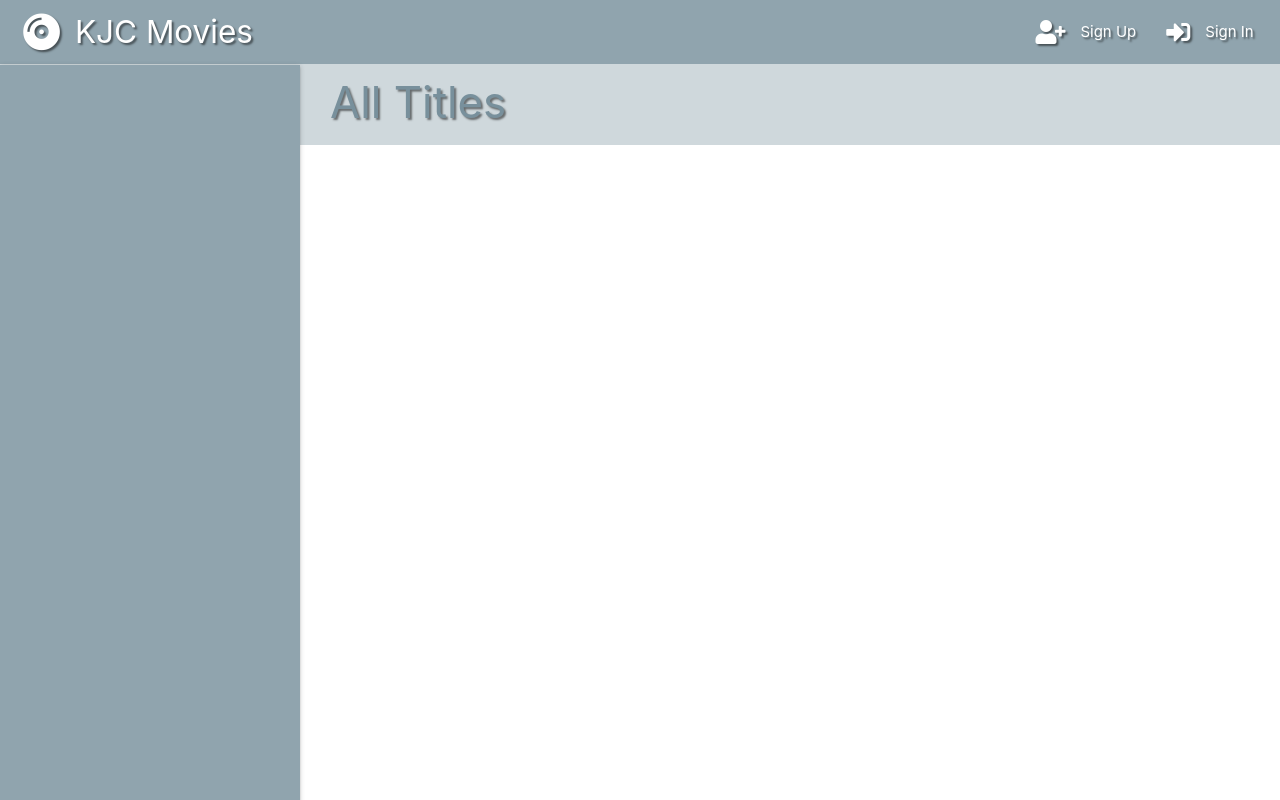
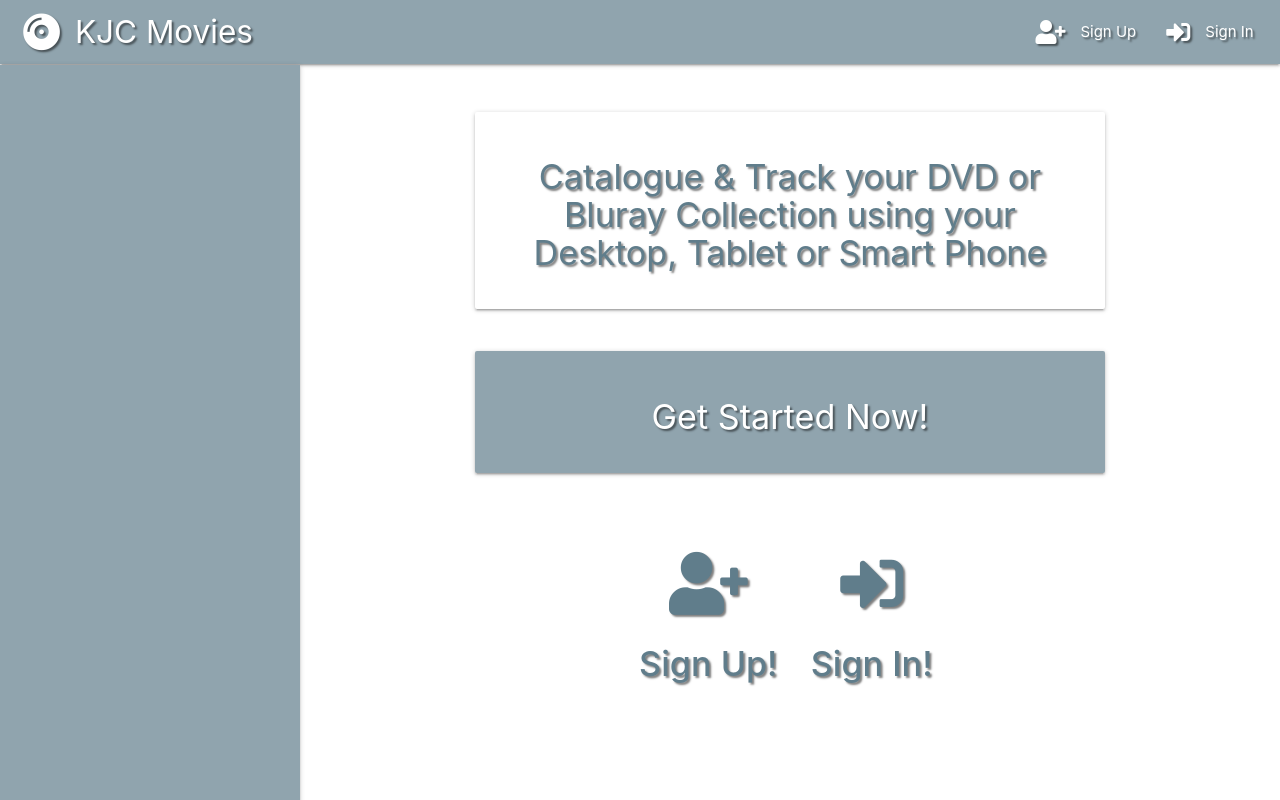
Before and after one commit to Code-Institute-Submissions/milestoneProjectThree, a Flask app: page / in a window 1280 px wide. Run offline with Flask 2, Linux system fonts and the light colour scheme; data that the repository does not hold is empty; some libraries are stand-ins or nearby versions.

Commit message:
Default Page and Functionality Added

```diff
--- a/app.py
+++ b/app.py
@@ -24,8 +24,14 @@ app.secret_key = os.environ.get("SECRET_KEY")
 mongo = PyMongo(app)
 
 
+# Default View
+@app.route("/")
+@app.route("/default")
+def default():
+    return render_template("default.html")
+
+
 # All Titles View
-@app.route("/")
 @app.route("/get_titles")
 def get_titles():
     titles = mongo.db.titles.find()
@@ -97,10 +103,10 @@ def sign_in():
 
 @app.route("/user_profile/<username>", methods=["GET", "POST"])
 def user_profile(username):
-    # grab the session user's username from db
+    # retrieve the session user's username from db
     username = mongo.db.users.find_one(
         {"username": session["user"]})["username"]
-    # grab user collection counts from db
+    # retrieve user collection counts from db
     library_count = mongo.db.libraries.count({"created_by": session["user"]})
     titles_count = mongo.db.titles.count({"created_by": session["user"]})
     # flash("Library & Titles Count, {}, {}".format(library_count, titles_count))
--- a/static/css/style.css
+++ b/static/css/style.css
@@ -127,9 +127,12 @@ footer {
 
 /* Default Template */
 
-/* .callout-wrapper {
+.callout-wrapper {
   margin-top:40px;
-}  */
+}
 
-
+/* Target Logo Default html */
+i.fa-compact-disc > strong {
+font-family: -apple-system,BlinkMacSystemFont,"Segoe UI",Roboto,Oxygen-Sans,Ubuntu,Cantarell,"Helvetica Neue",sans-serif;
+}
 /* ------------------------------------ */
--- a/templates/base.html
+++ b/templates/base.html
@@ -34,9 +34,9 @@
 					<div class="nav-wrapper row">
 
 						<div class="col s2">
-							<a href="#" data-target="slide-out"
+							<a href="{{ url_for('default') }}" data-target="slide-out"
 								class="sidenav-trigger"><i class="fas fa-bars"></i></a>
-							<a href="#" class="brand-logo">KJC
+							<a href="{{ url_for('default') }}" class="brand-logo">KJC
 								Movies<i class="fas fa-compact-disc left hide-on-med-and-down"></i></a>
 						</div>
 
--- /dev/null
+++ b/templates/default.html
@@ -0,0 +1,68 @@
+<!DOCTYPE html>
+
+{% extends "base.html" %} {% block maincontent %}
+<div class="container-fluid">
+	<div class="callout-wrapper">
+		<div class="row blue-grey-text text-shadow">
+			<div class="col s12 m8 offset-m2">
+				<div class="card-panel">
+					<h4 class="center-align">
+						Catalogue & Track your DVD or Bluray Collection using your Desktop,
+						Tablet or Smart Phone
+					</h4>
+				</div>
+			</div>
+		</div>
+        {% if session.user %}
+        <div class="row">
+			<div class="col s12 m8 offset-m2">
+				<div class="card-panel blue-grey lighten-2 white-text text-shadow">
+					<h2 class="center-align">
+						<i class="fas fa-compact-disc"><strong> KJC Movies</strong></i>
+					</h2>
+				</div>
+			</div>
+		</div>
+        {% else %}
+        <div class="row blue-grey-text text-shadow">
+			<div class="col s12 m8 offset-m2">
+				<div class="card-panel blue-grey lighten-2 white-text text-shadow">
+					<h4 class="center-align">
+						Get Started Now!
+					</h4>
+				</div>
+			</div>
+		</div>
+		<div class="row blue-grey-text text-shadow">
+			<div class="col s2 offset-s4 align-center">
+				<div>
+					<h1 class=" center-align">
+						<a
+							href="{{ url_for('sign_up') }}"><i class="fas fa-user-plus blue-grey-text text-shadow"></i></a>
+					</h1>
+				</div>
+				<div>
+					<h4 class="center-align">
+						<a href="{{ url_for('sign_up') }}"><strong class="blue-grey-text">Sign Up!</strong></a>
+					</h4>
+				</div>
+			</div>
+			<div class="col s2 align-center">
+				<div>
+					<h1 class=" center-align">
+						<a
+							href="{{ url_for('sign_in') }}"><i class="fas fa-sign-in-alt blue-grey-text text-shadow"></i></a>
+					</h1>
+				</div>
+				<div>
+					<h4 class="center-align">
+						<a href="{{ url_for('sign_in') }}"><strong class="blue-grey-text">Sign In!</strong></a>
+					</h4>
+				</div>
+			</div>
+		</div>
+        {% endif %}
+	</div>
+
+</div>
+{% endblock %}
```
